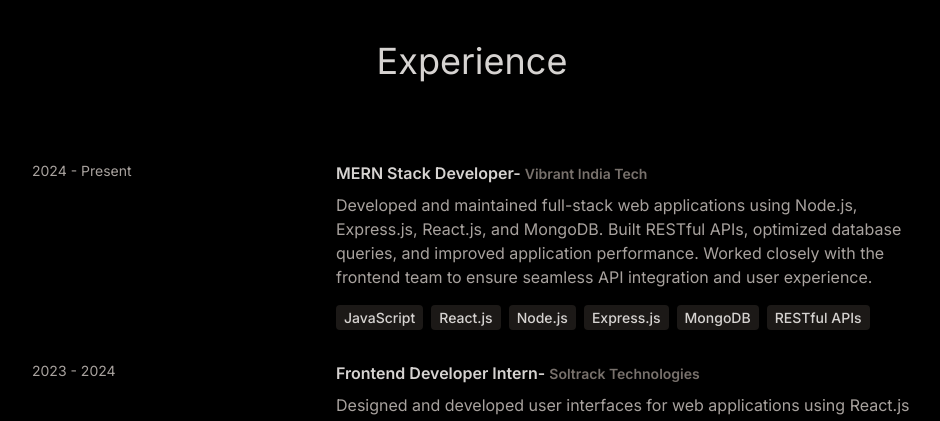
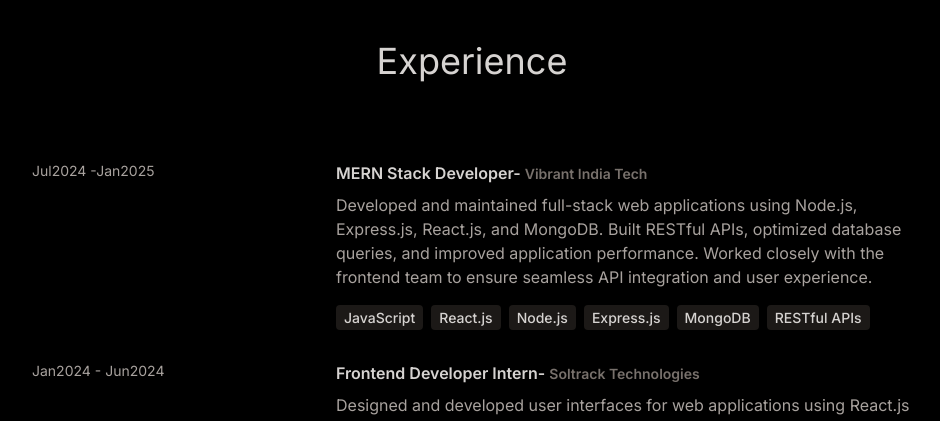
Before and after one commit to MaheshThakor166/Mahesh-Thakor-Portfolio, a React (Vite) app: page / in a window 1280 px wide. Shown: the part 2465-2886 px from the top of the page, without its empty margins (168-1108 px from the left). Built offline with nearby package versions, Linux system fonts and the light colour scheme.

Commit message:
Update index.js

```diff
--- a/src/constants/index.js
+++ b/src/constants/index.js
@@ -10,14 +10,14 @@ export const ABOUT_TEXT = `I am a dedicated and versatile full stack developer w
 export const EXPERIENCES = [
 
   {
-    "year": '2024 - Present',
+    "year": 'Jul2024 -Jan2025',
     "role": "MERN Stack Developer",
     "company": "Vibrant India Tech",
     "description": "Developed and maintained full-stack web applications using Node.js, Express.js, React.js, and MongoDB. Built RESTful APIs, optimized database queries, and improved application performance. Worked closely with the frontend team to ensure seamless API integration and user experience.",
     "technologies": ["JavaScript", "React.js", "Node.js", "Express.js", "MongoDB", "RESTful APIs"]
   },
   {
-    "year": '2023 - 2024',
+    "year": 'Jan2024 - Jun2024',
     "role": "Frontend Developer Intern",
     "company": "Soltrack Technologies",
     "description": "Designed and developed user interfaces for web applications using React.js and JavaScript. Worked closely with backend developers to integrate frontend components with APIs. Implemented responsive designs and optimized frontend performance.",
```
